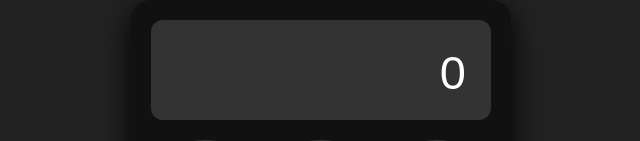
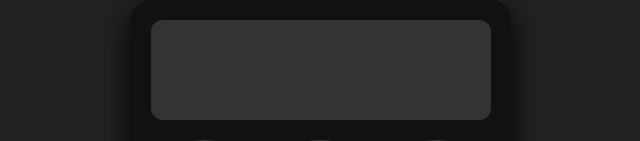
Before and after one commit to surajhalder037-collab/calculator, a React (Vite) app in the folder @latesd/: page / in a window 1280 px wide. Shown: the top 141 px of the page, without its empty margins (319-959 px from the left). Built offline with nearby package versions, Linux system fonts and the light colour scheme.

Commit message:
feat: update display value handling and button functionality in calculator

```diff
--- a/@latesd/src/App.jsx
+++ b/@latesd/src/App.jsx
@@ -4,7 +4,7 @@ import { useState } from "react";
 
 
 function Cal() {
-let [displayValue, setDisplayValue] = useState("0");
+let [displayValue, setDisplayValue] = useState([]);
 
 
 
@@ -35,13 +35,13 @@ let [displayValue, setDisplayValue] = useState("0");
     <div className="buttons">
 
         {actions.map((action) => {
-          return <button key={action}>{action}</button>;
+          return <button onClick={() => { setDisplayValue([""]) }} key={action}>{action}</button>;
         })}
         {operators.map((operator) => {
-          return <button className="operator" key={operator}>{operator}</button>;
+          return <button  className="operator" key={operator}>{operator}</button>;
         })}
         {numbers.map((number) => {
-          return <button onClick={() => { setDisplayValue(number) }} key={number}>{number}</button>;
+          return <button onClick={() => { setDisplayValue([...displayValue, number]) }} key={number}>{number}</button>;
         })}
 
 
```
